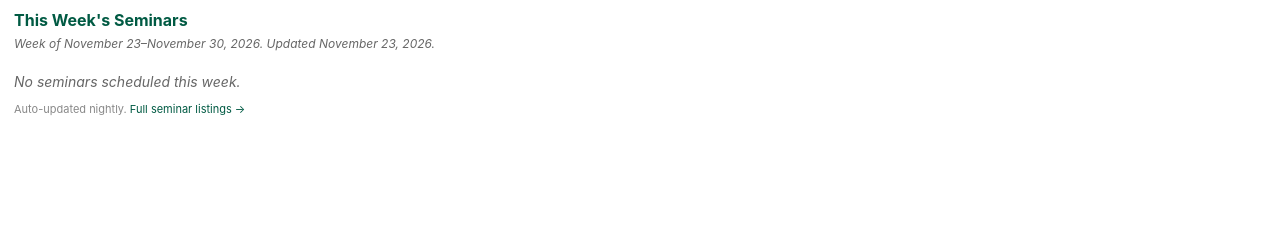
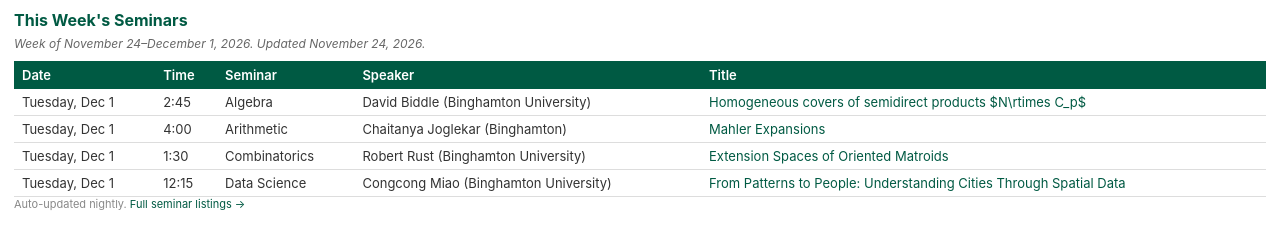
Before and after one commit to slavakargin/seminar-scraper, a plain HTML site: page docs/index.html in a window 1280 px wide. Drawn offline with Linux system fonts and the light colour scheme.

Commit message:
Update seminar table and TV image 2026-11-24

```diff
--- a/docs/index.html
+++ b/docs/index.html
@@ -51,8 +51,14 @@
 </head>
 <body>
 <h2>This Week's Seminars</h2>
-<div class="subtitle">Week of November 23–November 30, 2026. Updated November 23, 2026.</div>
-<p class="no-talks">No seminars scheduled this week.</p>
+<div class="subtitle">Week of November 24–December 1, 2026. Updated November 24, 2026.</div>
+<table>
+<tr><th>Date</th><th>Time</th><th>Seminar</th><th>Speaker</th><th>Title</th></tr>
+<tr><td>Tuesday, Dec 1</td><td>2:45</td><td>Algebra</td><td>David Biddle (Binghamton University)</td><td><a href="https://www2.math.binghamton.edu/p/seminars/alge">Homogeneous covers of semidirect products $N\rtimes C_p$</a></td></tr>
+<tr><td>Tuesday, Dec 1</td><td>4:00</td><td>Arithmetic</td><td>Chaitanya Joglekar (Binghamton)</td><td><a href="https://www2.math.binghamton.edu/p/seminars/arit">Mahler Expansions</a></td></tr>
+<tr><td>Tuesday, Dec 1</td><td>1:30</td><td>Combinatorics</td><td>Robert Rust (Binghamton University)</td><td><a href="https://www2.math.binghamton.edu/p/seminars/comb/start">Extension Spaces of Oriented Matroids</a></td></tr>
+<tr><td>Tuesday, Dec 1</td><td>12:15</td><td>Data Science</td><td>Congcong Miao (Binghamton University)</td><td><a href="https://www2.math.binghamton.edu/p/seminars/datasci">From Patterns to People: Understanding Cities Through Spatial Data</a></td></tr>
+</table>
 <p class="note">Auto-updated nightly. <a href="https://www2.math.binghamton.edu/p/seminars">Full seminar listings →</a></p>
 </body>
 </html>
```
Also changed, not shown: docs/seminars.png.
